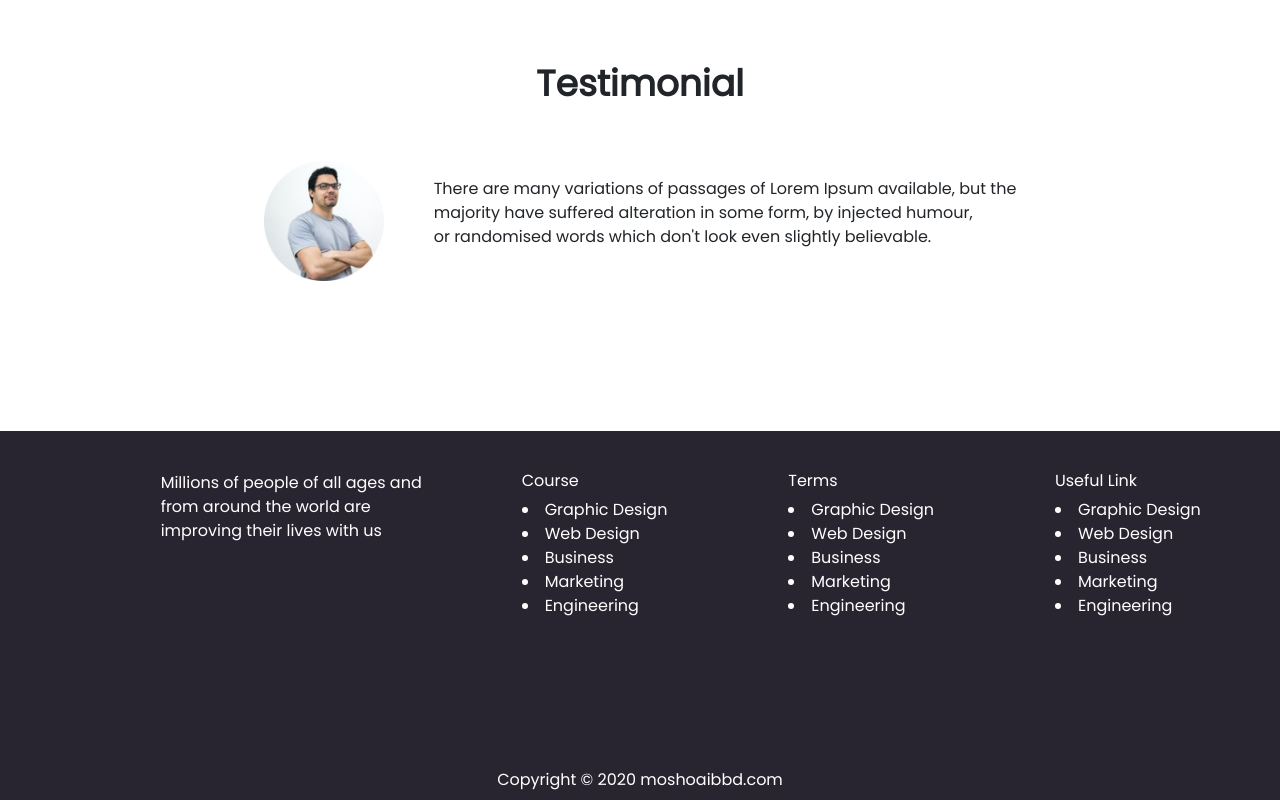
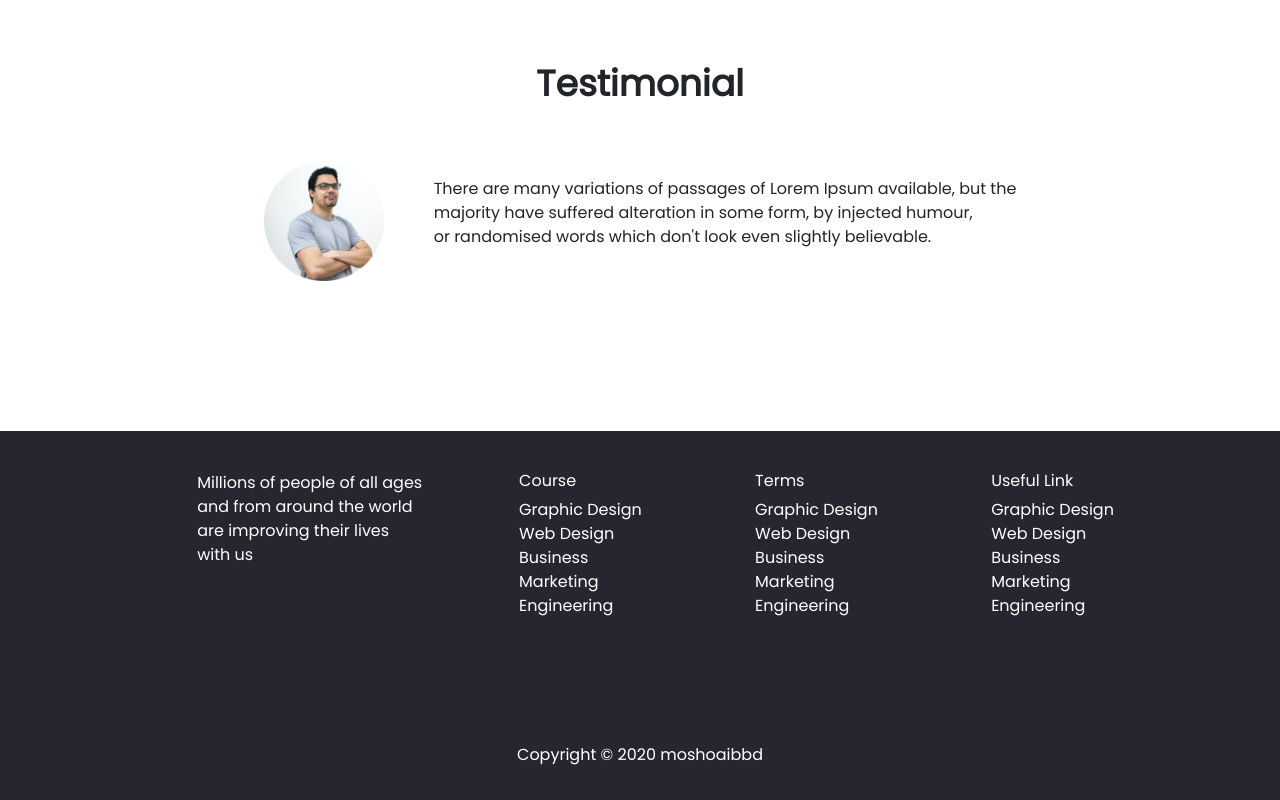
Before and after one commit to moshoaib/e-school, a plain HTML site: page index.html in a window 1280 px wide. Shown: the part 1562-2362 px from the top of the page. Drawn offline with nearby package versions, Linux system fonts and the light colour scheme.

Commit message:
acchhaaa

```diff
--- a/index.html
+++ b/index.html
@@ -210,7 +210,7 @@
 
               <div class="container-fluid footer">
               <div class="row footer-body d-flex justify-content-around">
-                <div class="col-md-4">
+                <div class="col-md-3">
                   <div class="motto-section">
                     <p>Millions of people of all ages and from around
                       the world are improving their lives with us</p>
@@ -258,7 +258,7 @@
 
                 </div>
               </div>
-              <footer>Copyright © 2020 moshoaibbd.com</footer>
+              <footer>Copyright © 2020 moshoaibbd</footer>
             </div>
 
 
--- a/style.css
+++ b/style.css
@@ -188,13 +188,14 @@ body{
     color: white;
 
 }
-.motto-section{
-    margin-left: 30%;
-}
+
 .footer-body{
-    padding-top: 40px;
+    padding: 40px 100px 0 150px;
 }
 footer{
     text-align: center;
-    margin-top: 150px;
+    margin-top: 125px;
 }
+.course-section, .terms-section, .usefullink-section{
+    list-style-type: none;
+}
```
